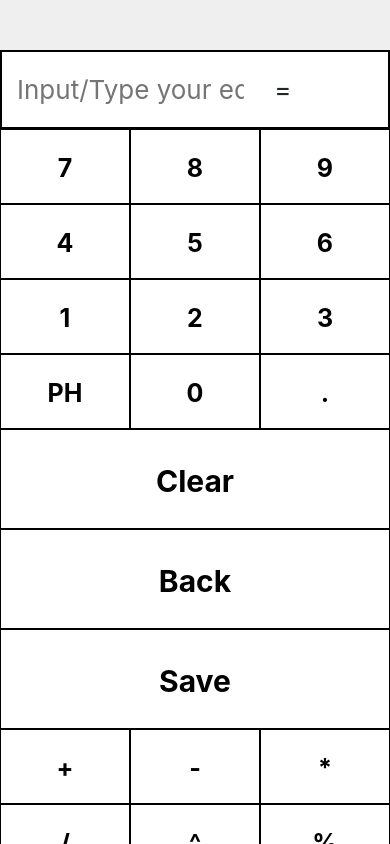
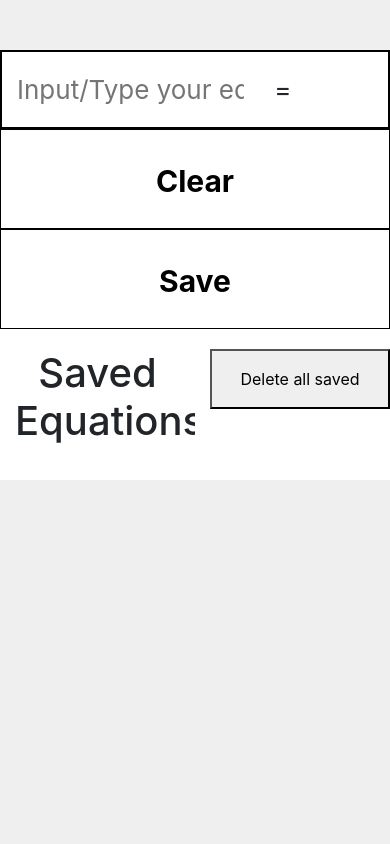
Before and after one commit to shiratap/calculatorApp, a React (Create React App) app: page / in a window 390 px wide. Shown: the top 844 px of the page. Built offline with nearby package versions, Linux system fonts and the light colour scheme.

Commit message:
mobile vision implemented

```diff
--- a/src/App.css
+++ b/src/App.css
@@ -9,15 +9,15 @@
 	padding-top: 20px;
 	padding-bottom: 20px;
 }
-#savedSection .col-sm-6 h1 {
+#savedSection .col-6 h1 {
 	text-align: center;
 	margin-bottom: 0;
 }
 
-#savedSection .col-sm-6 {
+#savedSection .col-6 {
 	text-align: center;
 }
-#savedSection .col-sm-6 button {
+#savedSection .col-6 button {
 	width: 180px;
 	height: 60px;
 	text-align: center;
--- a/src/App.js
+++ b/src/App.js
@@ -209,10 +209,10 @@ class App extends React.Component {
 					/>
 
 					<div className='row' id='savedSection'>
-						<div className='col-sm-6'>
+						<div className='col-6'>
 							<h1>Saved Equations</h1>
 						</div>
-						<div className='col-sm-6'>
+						<div className='col-6'>
 							<button onClick={this.deleteAll}>Delete all saved</button>
 						</div>
 					</div>
--- a/src/Calculator/MiddleControls/index.js
+++ b/src/Calculator/MiddleControls/index.js
@@ -10,7 +10,7 @@ function MiddleControls(props) {
 					Clear
 				</button>
 			</div>
-			<div className='row'>
+			<div className='row' id='back'>
 				<button onClick={props.handleClick} className='col-12' data-value='BS'>
 					Back
 				</button>
--- a/src/Calculator/index.css
+++ b/src/Calculator/index.css
@@ -22,7 +22,7 @@
 	background-color: white;
 }
 
-#normal-buttons .row .col-4 {
+.normalButtons .row .col-4 {
 	border: 1px solid black;
 	font-size: 25px;
 	font-weight: bold;
@@ -34,3 +34,10 @@
 #results {
 	overflow: hidden;
 }
+
+@media (max-width: 575px) {
+	div .normalButtons,
+	#back {
+		display: none;
+	}
+}
--- a/src/Calculator/index.js
+++ b/src/Calculator/index.js
@@ -18,13 +18,13 @@ function Calculator(props) {
 				/>
 			</div>
 			<div className='row'>
-				<div className='col-sm-5' id='normal-buttons'>
+				<div className='col-sm-5 normalButtons'>
 					<LeftControls handleClick={props.buttonClick} />
 				</div>
 				<div className='col-sm-2' id='middleControls'>
 					<MiddleControls handleClick={props.buttonClick} />
 				</div>
-				<div className='col-sm-5' id='normal-buttons'>
+				<div className='col-sm-5 normalButtons'>
 					<RightControls handleClick={props.buttonClick} />
 				</div>
 			</div>
```
